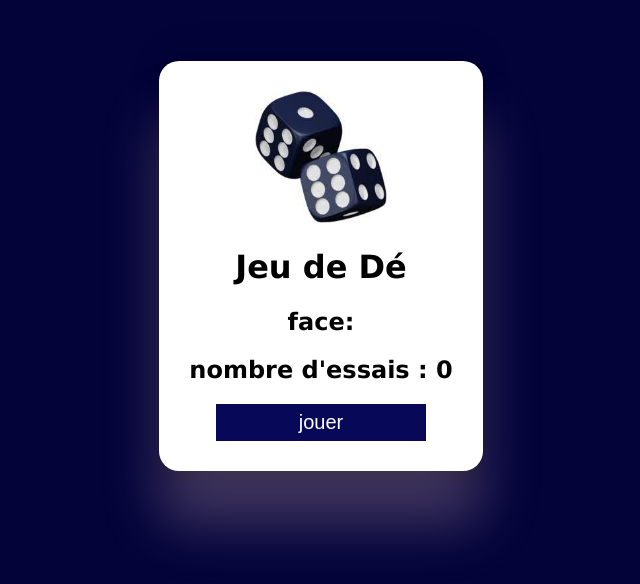
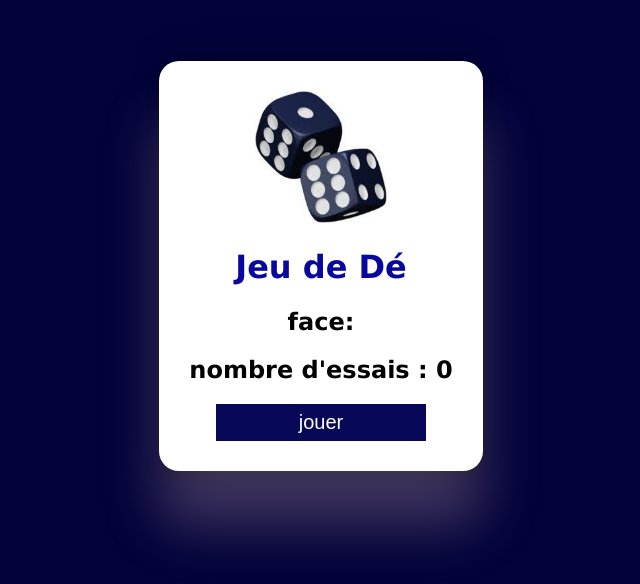
Before and after one commit to lamnaourm/atelier05dev201, a React (Create React App) app: page / in a window 1280 px wide. Shown: the part 134-718 px from the top of the page, without its empty margins (319-959 px from the left). Built offline with nearby package versions, Linux system fonts and the light colour scheme.

Commit message:
solution

```diff
--- a/src/App.css
+++ b/src/App.css
@@ -15,6 +15,9 @@
   box-shadow: rgba(244, 205, 205, 0.25) 0px 54px 55px, rgba(0, 0, 0, 0.12) 0px -12px 30px, rgba(0, 0, 0, 0.12) 0px 4px 6px, rgba(0, 0, 0, 0.17) 0px 12px 13px, rgba(0, 0, 0, 0.09) 0px -3px 5px;
 }
 
+.jeu h1{
+  color: rgb(8, 8, 158);
+}
 .jeu img {
   width: 50%;
 }
--- a/src/components/JeuDe.jsx
+++ b/src/components/JeuDe.jsx
@@ -26,8 +26,10 @@ export default class JeuDe extends Component {
                 <h2>face:{this.state.face} </h2>
                 <h2>nombre d'essais : {this.state.compteur}</h2>
                 {this.state.fin ?
-                <div><p>Bravo vous avez trouvez la face cachée.....</p>
-                <button onClick={() => this.initialiser()}>Initialiser</button></div>
+                <div>
+                    <p>Bravo vous avez trouvez la face cachée.....</p>
+                    <button onClick={() => this.initialiser()}>Initialiser</button>
+                </div>
                 :
                 <button onClick={() => this.jouer()}>jouer</button>}
 
```
